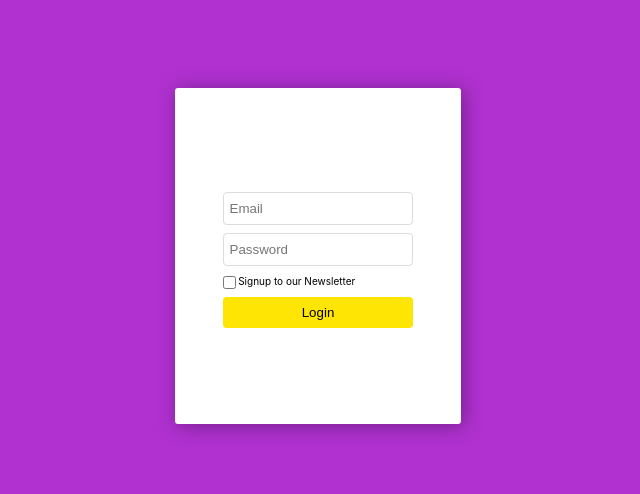
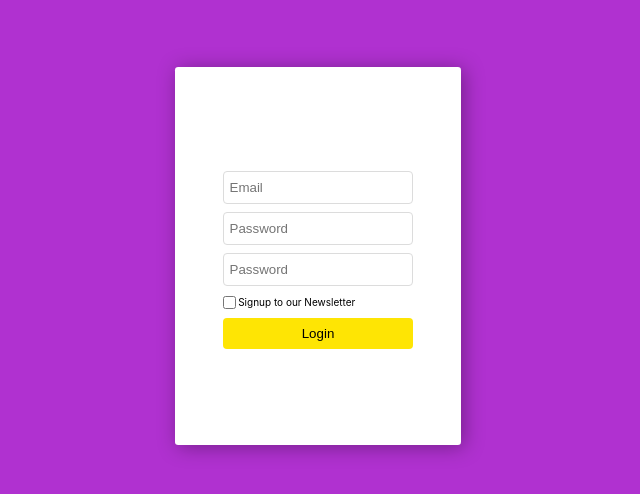
Before and after one commit to slick-codes/start-react, a React (Create React App) app: page / in a window 1280 px wide. Shown: the part 144-638 px from the top of the page, without its empty margins (322-962 px from the left). Built offline with nearby package versions, Linux system fonts and the light colour scheme.

Commit message:
moved Form to it's own component

```diff
--- a/src/App.js
+++ b/src/App.js
@@ -1,7 +1,7 @@
 import React from "react";
 import './App.css';
 import {useState} from 'react';
-
+import Form from './components/Form'
 function App() {
 
   const [formData , setFormData ] = useState({
@@ -17,22 +17,10 @@ function App() {
     setFormData( oldFormData => ({...oldFormData , [name]: type === 'checkbox'? checked : value  }) )
   }
 
-  const sendForm = function(event){
-    event.preventDefault()
-    console.log(formData)
-  }
 
   return (
     <div className="App">
-      <form onSubmit={  sendForm   }>
-        <input type="text" name="email" value={ formData.email } placeholder="Email" onChange={updateState} />
-        <input type="password" name="password" value={ formData.password } placeholder="Password" onChange={updateState} />
-        <div>
-          <input type="checkbox" id="newsletter" value={ formData.isRegisterNewsLetter } name="isRegisterNewsLetter" onChange={updateState} />
-          <label htmlFor="newsletter">Signup to our Newsletter</label>
-        </div>
-        <button>Login</button>
-      </form>
+      <Form formData={formData} updateState={updateState}  />
     </div>
   );
 }
--- /dev/null
+++ b/src/components/Form.js
@@ -0,0 +1,26 @@
+
+
+
+const Form = function(props){
+    const { formData, updateState } = props
+
+    const sendForm = function(event){
+      event.preventDefault()
+      console.log(formData)
+    }
+
+    return (
+        <form onSubmit={  sendForm   }>
+        <input type="text" name="email" value={ formData.email } placeholder="Email" onChange={updateState} />
+        <input type="password" name="password" value={ formData.password } placeholder="Password" onChange={updateState} />
+        <input type="password" name="forgottenPassword" value={ formData.forgottenPassword } placeholder="Password" onChange={updateState} />
+        <div>
+          <input type="checkbox" id="newsletter" value={ formData.isRegisterNewsLetter } name="isRegisterNewsLetter" onChange={updateState} />
+          <label htmlFor="newsletter">Signup to our Newsletter</label>
+        </div>
+        <button>Login</button>
+      </form>
+    )
+}
+
+export default Form
```
